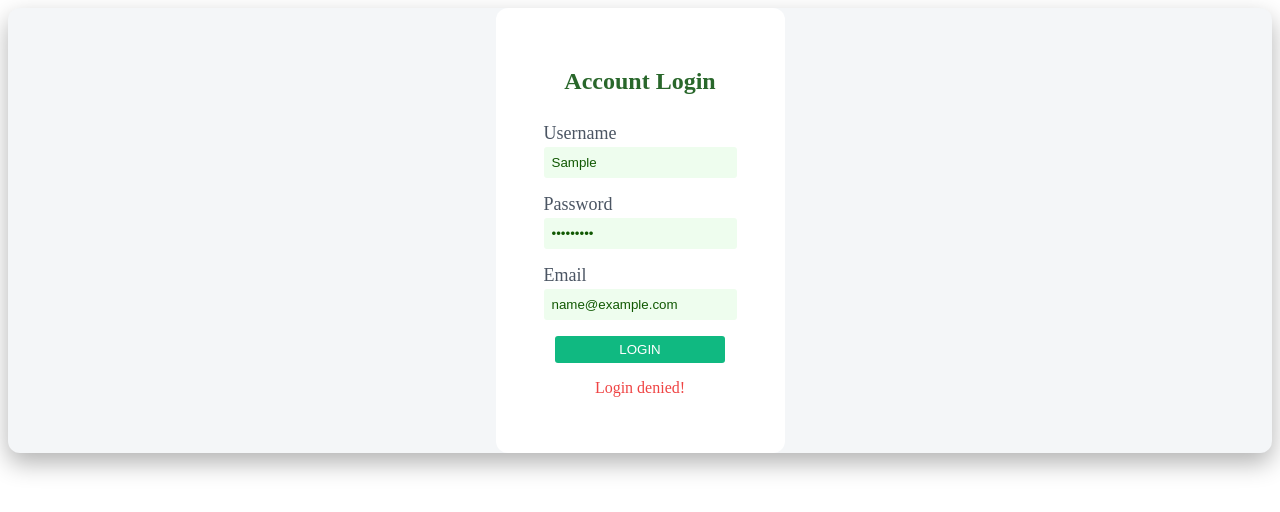
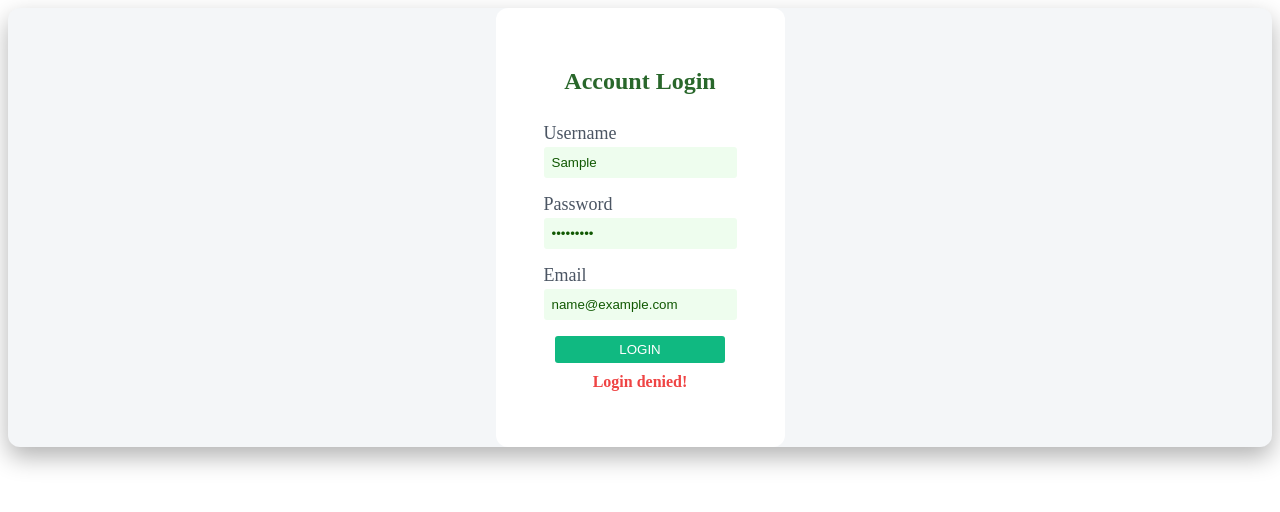
Before and after one commit to PaoPie1/Coding-Playground, a React (Vite) app in the folder first-website/: page / in a window 1280 px wide. Both pictures are taken after typing "Sample", "Sample123", "name@example.com" into the empty fields and a click on the button "LOGIN". Shown: the top 512 px of the page. Built offline with nearby package versions, Linux system fonts and the light colour scheme.

Commit message:
login message color and conditional change

```diff
--- a/first-website/src/LoginForm.css
+++ b/first-website/src/LoginForm.css
@@ -72,8 +72,12 @@
 
 .success-msg {
   color: #10b981;
+  font-weight: bold;
+  margin-top: 10px;
 }
 
 .error-msg {
   color: #ef4444;
+  font-weight: bold;
+  margin-top: 10px;
 }
--- a/first-website/src/LoginForm.jsx
+++ b/first-website/src/LoginForm.jsx
@@ -6,6 +6,7 @@ function LoginForm() {
   const [password, setPassword] = useState("");
   const [email, setEmail] = useState("");
   const [message, setMessage] = useState("");
+  const [status, setStatus] = useState(false);
 
   const handleSubmit = (e) => {
     e.preventDefault();
@@ -15,8 +16,10 @@ function LoginForm() {
 
     if (username === "admin" && password === "123") {
       setMessage("Login successful!");
+      setStatus(true);
     } else {
       setMessage("Login denied!");
+      setStatus(false);
     }
   };
 
@@ -68,13 +71,7 @@ function LoginForm() {
           LOGIN
         </button>
         {message && (
-          <p
-            className={
-              message === "Login successful!" ? "success-msg" : "error-msg"
-            }
-          >
-            {message}
-          </p>
+          <p className={status ? "success-msg" : "error-msg"}>{message}</p>
         )}
       </form>
     </div>
```
